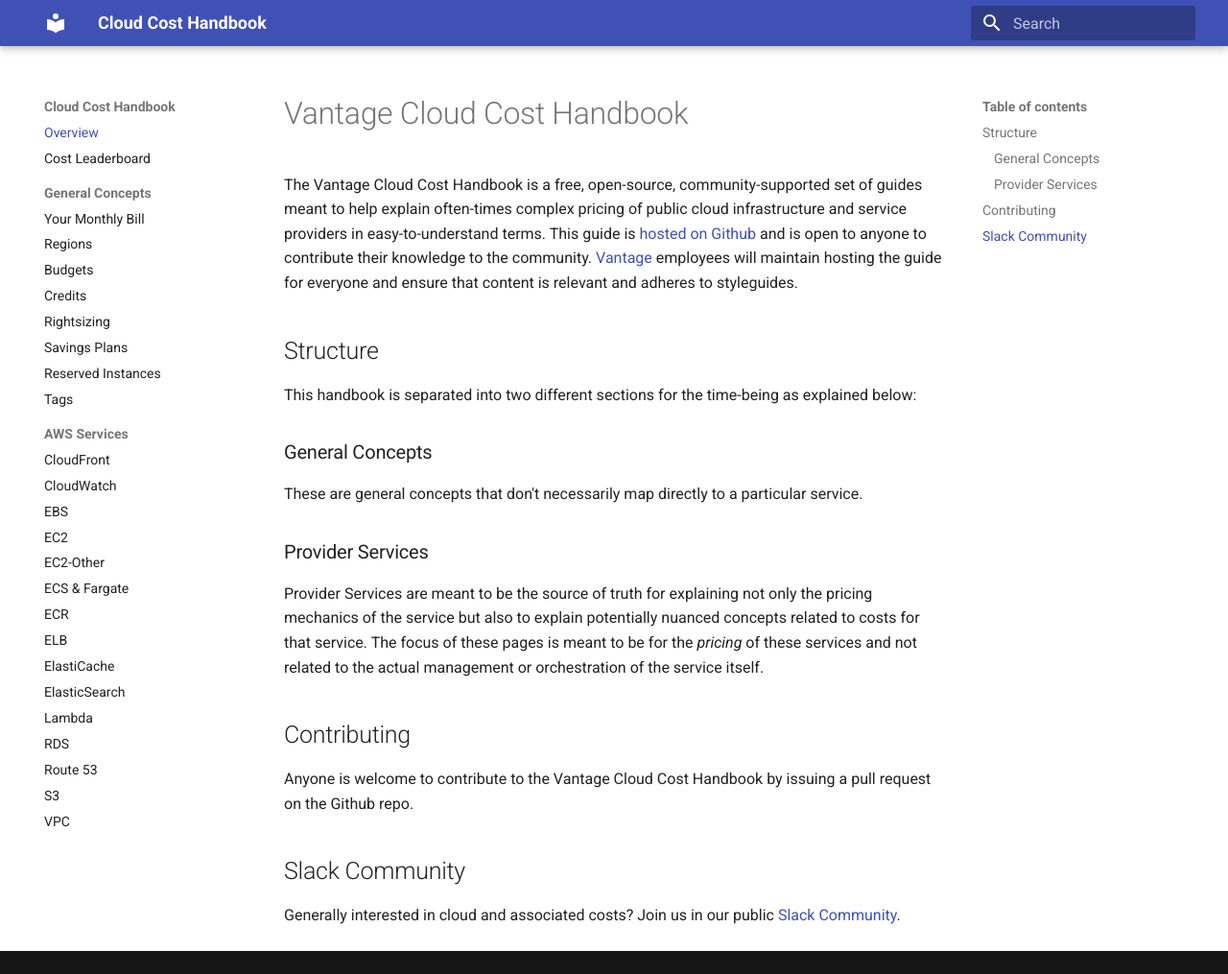
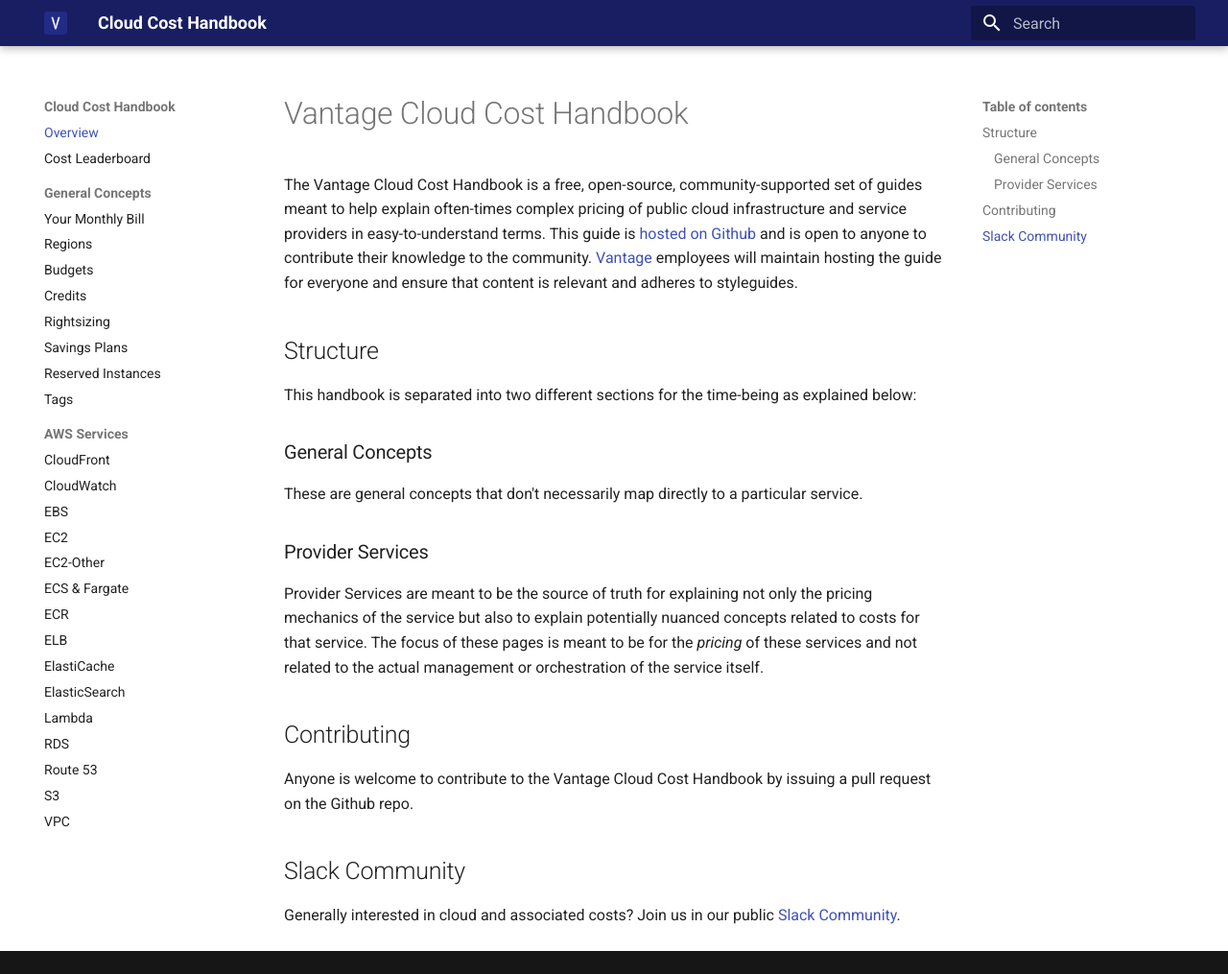
Before and after one commit to vantage-sh/handbook.vantage.sh, an MkDocs documentation site: the page built from docs/index.md, in a window 1280 px wide and 1015 px high. Shown: the whole window at 96% size. Built offline with MkDocs 1.6.1 and Material for MkDocs 9.7.7, drawn with Linux system fonts in a browser that asks for light colours.

Commit message:
include mkdocs changes

```diff
--- a/mkdocs.yml
+++ b/mkdocs.yml
@@ -4,8 +4,13 @@
   name: material
   features:
     - navigation.sections
+  logo: assets/logo.svg
+
 extra:
   generator: false
+
+extra_css:
+    - stylesheets/extra.css
 
 nav:
   - 'Overview' : 'index.md'
```
